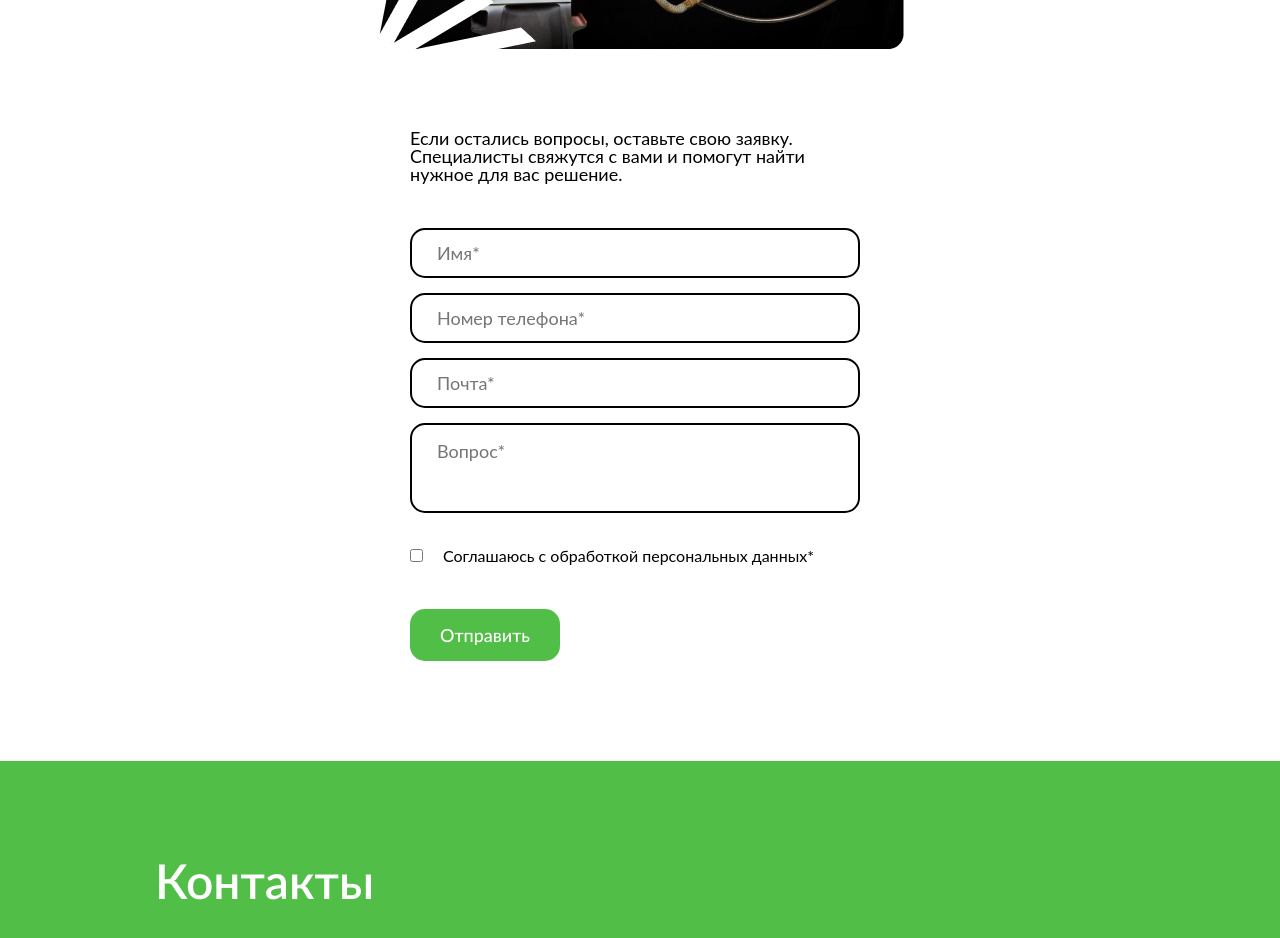
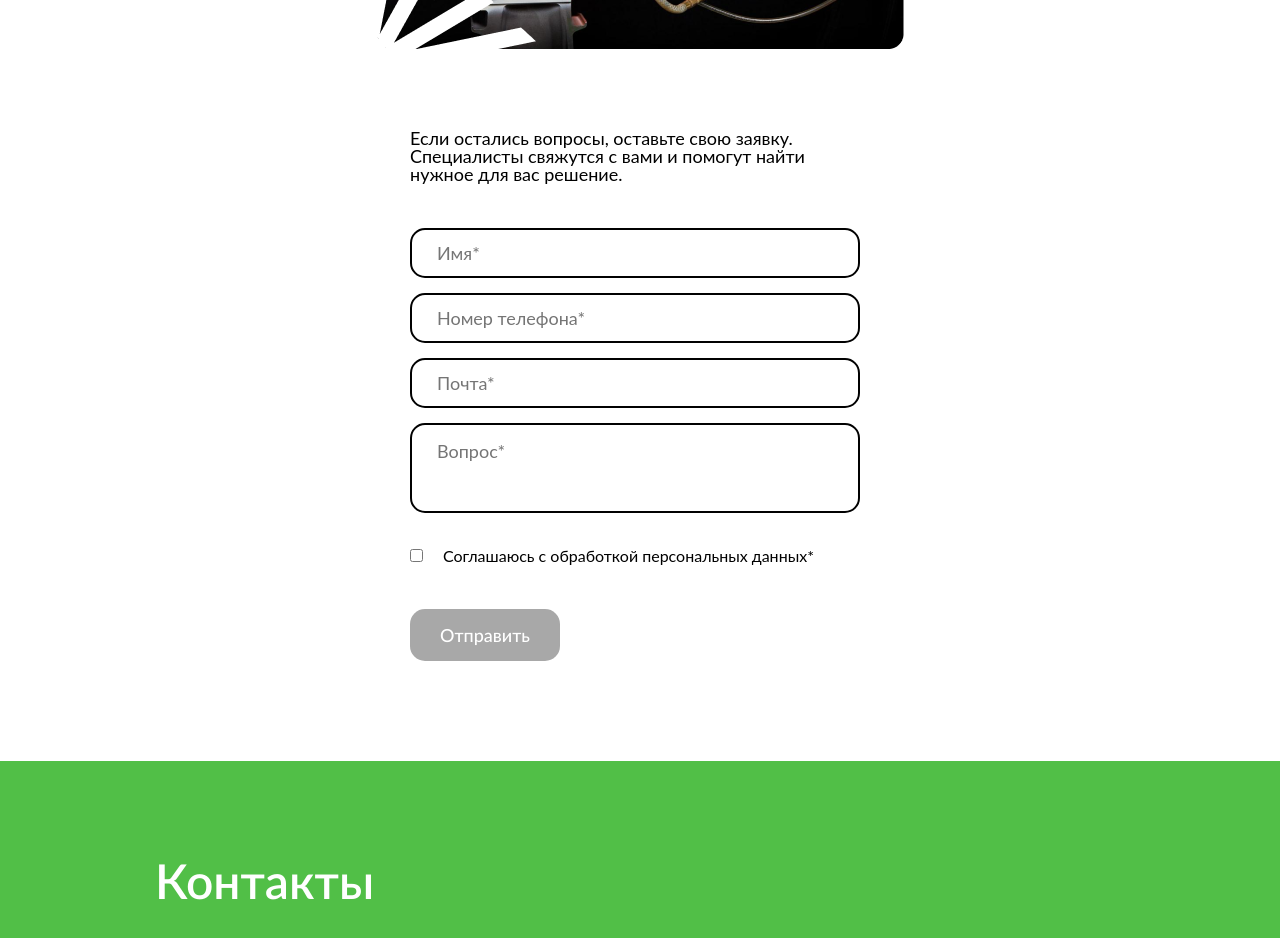
Before and after one commit to Kremix1/plasma-dynamics, a React (Create React App) app: page / in a window 1280 px wide. Shown: the part 9880-10818 px from the top of the page. Built offline with nearby package versions, Linux system fonts and the light colour scheme; a web font is replaced by a local one.

Commit message:
Добавлена отправка на заявки на почту

```diff
--- a/package.json
+++ b/package.json
@@ -3,6 +3,7 @@
   "version": "0.1.0",
   "private": true,
   "dependencies": {
+    "@emailjs/browser": "^3.11.0",
     "@testing-library/jest-dom": "^5.16.5",
     "@testing-library/react": "^13.4.0",
     "@testing-library/user-event": "^13.5.0",
--- a/src/Components/App.js
+++ b/src/Components/App.js
@@ -7,7 +7,7 @@ import {Customers} from "./Customers/Customers.tsx";
 import {Requests} from "./Requests/Requests.tsx";
 import {Plasmatron} from "./Plasmatron/Plasmatron.tsx";
 import {Advantages} from "./Advantages/Advantages.tsx";
-import {LeaveRequest} from "./LeaveRequest/LeaveRequest.tsx";
+import {LeaveRequest} from "./LeaveRequest/LeaveRequest.jsx";
 import {Contacts} from "./Contacts/Contacts.tsx";
 import {Footer} from "./Footer/Footer.tsx";
 
--- /dev/null
+++ b/src/Components/LeaveRequest/LeaveRequest.jsx
@@ -0,0 +1,91 @@
+import './leaveRequest.scss'
+import {useRef, useState} from "react";
+import emailjs from '@emailjs/browser';
+
+export const LeaveRequest = () => {
+    let [approvedForm, setApprovedForm] = useState(false)
+    let [agreement, setAgreement] = useState(false)
+
+    let [name, setName] = useState('')
+    let [phone, setPhone] = useState('')
+    let [mail, setMail] = useState('')
+
+    const submitForm = (e) => {
+        e.preventDefault();
+        console.log('Зашёл в сабмит форм')
+        if (!validate('form_id', 'user_email', 'user_name', 'user_phone')) {
+            return;
+        }
+
+        emailjs.sendForm('service_818q51x', 'template_dd0mmhr', form.current, 'ADQS3Y40pUo1_c19z')
+        .then((result) => {
+            console.log(result.text);
+        }, (error) => {
+            console.log(error.text);
+        });
+        e.target.reset();
+
+        setApprovedForm(prev => !prev)
+    }
+
+    const validateForm = (e) => {
+        let name = document.querySelector("#user_name")
+        let phone = document.querySelector("#user_phone")
+        let mail = document.querySelector("#user_mail")
+
+
+    }
+
+    function validate(form_id, user_email, user_name, user_phone) {
+        console.log('Зашёл в валидацию')
+        let regMail = /^([A-Za-z0-9_\-\.])+\@([A-Za-z0-9_\-\.])+\.([A-Za-z]{2,4})$/;
+        let regPhone = /7\d{10}/;
+
+        if(name === '') {
+            alert('Обязательно введите корректное имя')
+            return false;
+        }
+
+        if(!regPhone.test(phone) || phone === '') {
+            alert('Обязательно введите корректный телефон начиная с 7')
+            return false;
+        }
+
+        if(!regMail.test(mail) || mail === '') {
+            alert('Обязательно введите корректный e-mail');
+            return false;
+        }
+        return true
+    }
+
+    const form = useRef();
+
+    return (
+        <div className='leave-request' id='send-request'>
+            <div className='leave-request__container'>
+                <h1 className='leave-request__title'>Оставьте заявку</h1>
+                <div className='leave-request__body'>
+                    <img className='leave-request__img' src='/images/about/plasmatron.png'/>
+                    {!approvedForm ?
+                        <form ref={form} name='form_id' id='form_id' className='leave-request__form' onSubmit={(e) => submitForm(e)}>
+                            <p className='leave-request__text'>Если остались вопросы, оставьте свою заявку.<br/>Специалисты свяжутся с вами и помогут найти нужное для вас решение.</p>
+                            <input value={name} onChange={(e) => setName(e.target.value)} id='user_name' type='text' name="user_name" className='leave-request__input' placeholder='Имя*'/>
+                            <input value={phone} onChange={(e) => setPhone(e.target.value)} id='user_phone' type='text' name="user_phone" className='leave-request__input' placeholder='Номер телефона*'/>
+                            <input value={mail} onChange={(e) => setMail(e.target.value)} id='user_mail' type='text' name="user_mail" className='leave-request__input' placeholder='Почта*'/>
+                            <textarea name="message" className='leave-request__input-area' placeholder='Вопрос*'/>
+                            <label onChange={() => setAgreement(prev => !prev)} className='leave-request__checkbox-label'><input className='leave-request__checkbox' checked={agreement} type='checkbox'/>Соглашаюсь с обработкой персональных данных*</label>
+                            <button className={agreement ?
+                                'leave-request__button' :
+                                'leave-request__button leave-request__button_gray'}
+                                    type='submit' disabled={!agreement}>Отправить</button>
+                        </form>
+                        :
+                        <div className='leave-request__approved-form'>
+                            <p className='leave-request__approved-text'>Благодарим за вашу заявку, в скором времени с вами свяжутся.</p>
+                        </div>
+                    }
+                </div>
+            </div>
+        </div>
+    );
+};
--- a/src/Components/LeaveRequest/LeaveRequest.tsx
+++ /dev/null
@@ -1,27 +0,0 @@
-import './leaveRequest.scss'
-
-export const LeaveRequest: React.FC = () => {
-    const submitForm = () => {
-        console.log('Абоба')
-    }
-
-    return (
-        <div className='leave-request' id='send-request'>
-            <div className='leave-request__container'>
-                <h1 className='leave-request__title'>Оставьте заявку</h1>
-                <div className='leave-request__body'>
-                    <img className='leave-request__img' src='/images/about/plasmatron.png'/>
-                    <form className='leave-request__form' onSubmit={submitForm}>
-                        <p className='leave-request__text'>Если остались вопросы, оставьте свою заявку.<br/>Специалисты свяжутся с вами и помогут найти нужное для вас решение.</p>
-                        <input type='text' className='leave-request__input' placeholder='Имя*'/>
-                        <input type='text' className='leave-request__input' placeholder='Номер телефона*'/>
-                        <input type='text' className='leave-request__input' placeholder='Почта*'/>
-                        <textarea className='leave-request__input-area' placeholder='Вопрос*'/>
-                        <label className='leave-request__checkbox-label'><input className='leave-request__checkbox' type='checkbox'/>Соглашаюсь с обработкой персональных данных*</label>
-                        <button className='leave-request__button' type='submit'>Отправить</button>
-                    </form>
-                </div>
-            </div>
-        </div>
-    );
-};
--- a/src/Components/LeaveRequest/leaveRequest.scss
+++ b/src/Components/LeaveRequest/leaveRequest.scss
@@ -30,6 +30,19 @@
     &__text {
         width: 460px;
         margin-bottom: 30px;
+    }
+
+    &__approved-form {
+        width: 40%;
+        display: flex;
+        align-items: center;
+    }
+
+    &__approved-text {
+        font-weight: 600;
+        font-size: 32px;
+        text-align: center;
+        color: $green-dark;
     }
 
     &__input {
@@ -77,6 +90,10 @@
         letter-spacing: 0.0em;
         color: $white-primary;
         font-weight: 500;
+        &_gray {
+            background: rgba(39,39,39,0.4);
+            pointer-events: none;
+        }
     }
 }
 
@@ -88,6 +105,12 @@
 
         &__form {
             order: 2;
+        }
+
+        &__approved-form {
+            width: 100%;
+            display: flex;
+            align-items: center;
         }
     }
 }
```
Also changed, not shown: 2 other files (tests, documents, lock files or other folders).
